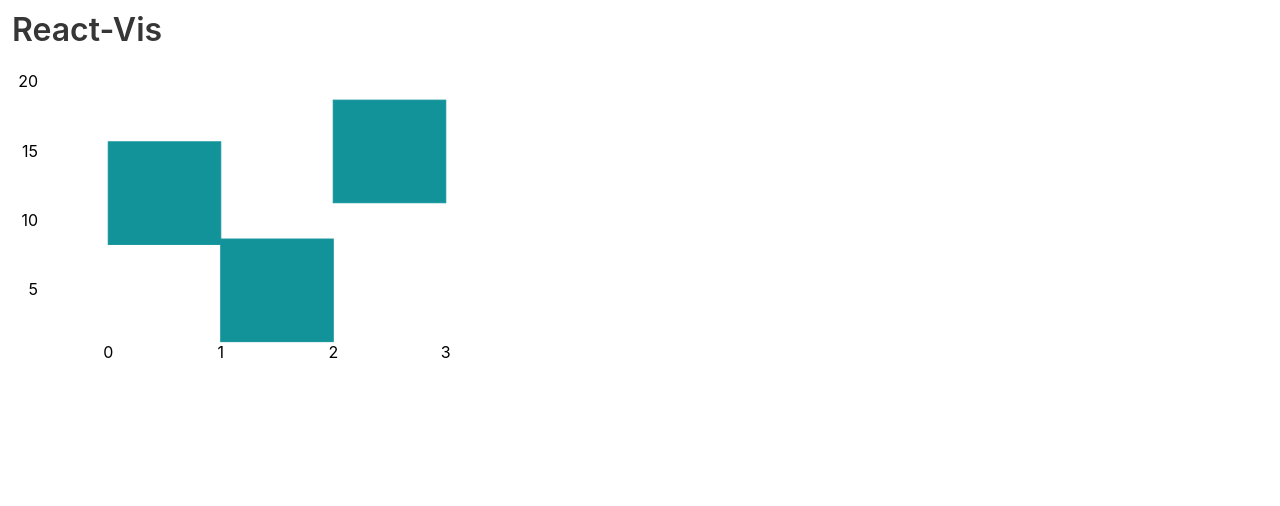
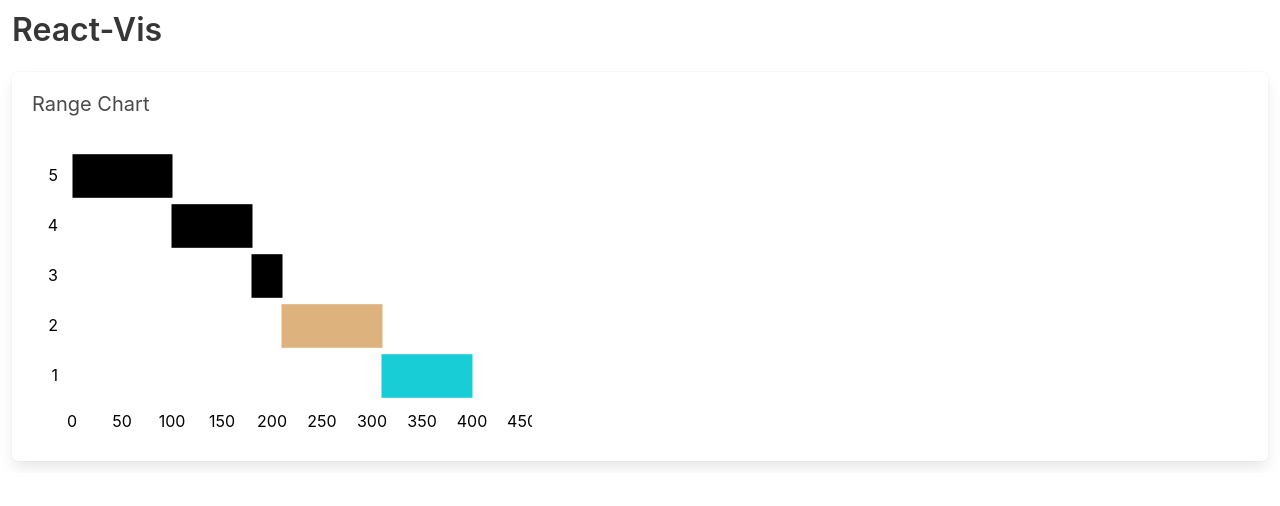
Before and after one commit to kewo22/k-react-dashboard, a Next.js app: page /reactvis in a window 1280 px wide. Shown: the top 506 px of the page. Built offline with nearby package versions, Linux system fonts and the light colour scheme.

Commit message:
victoru donut center text added

```diff
--- a/src/components/react-vis-components/ReactVisBar.tsx
+++ b/src/components/react-vis-components/ReactVisBar.tsx
@@ -3,31 +3,91 @@
 
 export default function ReactVisBar() {
 
-    const greenData: any = [
-        { x: 0, x0: 1, y: 12, y0: 2 },
-        { x: 1, x0: 2, y: 5, y0: 3 },
-        { x: 2, x0: 3, y: 15, y0: 4 }
+    const colorRange = [
+        '#19CDD7',
+        '#DDB27C',
+        '#88572C',
+        '#FF991F',
+        '#F15C17',
+        '#223F9A',
+        '#DA70BF',
+        '#125C77',
+        '#4DC19C',
+        '#776E57',
+        '#12939A',
+        '#17B8BE',
+        '#F6D18A',
+        '#B7885E',
+        '#FFCB99',
+        '#F89570',
+        '#829AE3',
+        '#E79FD5',
+        '#1E96BE',
+        '#89DAC1',
+        '#B3AD9E'
     ];
 
-    // const greenData: any = [
-    //     { x: 12, x0: 2, y: 0, y0: 1 },
-    //     { x: 5, x0: 3, y: 1, y0: 2 },
-    //     { x: 15, x0: 4, y: 2, y0: 3 }
+    const data: any =
+        [
+            {
+                x: 310,
+                x0: 400,
+                y: 1,
+                color: 1
+            },
+            {
+                x: 210,
+                x0: 310,
+                y: 2,
+                color: 2
+            },
+            {
+                x: 180,
+                x0: 210,
+                y: 3,
+                color: 'red'
+            },
+            {
+                x: 100,
+                x0: 180,
+                y: 4
+            },
+            {
+                x: 1,
+                x0: 100,
+                y: 5
+            },
+        ]
+
+    // const data = [
+    //     { x: 1, y: 310, y0: 400, color: 1 },
+    //     { x: 2, y: 210, y0: 310, color: 2 },
+    //     // { x: 3, y: 180, y0: 210, color: "#1cce67" },
+    //     // { x: 4, y: 100, y0: 180, color: "#0a70fd" },
+    //     // { x: 5, y: 1, y0: 100, color: "#7b61ff" }
     // ];
-
-    // const labelData: any = greenData.map((d: any, idx: any) => ({
-    //     x: d.x,
-    //     y: Math.max(greenData[idx].y, blueData[idx].y)
-    // }));
 
     return (
 
-        <XYPlot xType="ordinal" width={500} height={300} >
+        <XYPlot
+            // xType="ordinal"
+            width={500}
+            height={300}
+            colorRange={colorRange}
+            xDomain={[
+                0,
+                450
+            ]}
+            yDomain={[
+                1,
+                5
+            ]}
+        >
             <VerticalGridLines />
             <HorizontalGridLines />
             <XAxis />
             <YAxis />
-            <HorizontalBarSeries data={greenData} barWidth={0.5} />
+            <HorizontalBarSeries data={data} barWidth={0.5} />
             {/* <VerticalBarSeriesCanvas data={blueData} barWidth={10} /> */}
             {/* <LabelSeries data={labelData} /> */}
             {/* getLabel={(d: any) => d.x}  */}
--- a/src/pages/index.tsx
+++ b/src/pages/index.tsx
@@ -34,7 +34,7 @@
           <Victory />
         </div>
         <div className="column">
-          {/* <ReactVis /> */}
+          <ReactVis />
         </div>
       </div>
 
--- a/src/pages/reactvis.tsx
+++ b/src/pages/reactvis.tsx
@@ -8,7 +8,11 @@
 
         <DefaultLayout title='React-Vis'>
 
-            <ReactVisBar></ReactVisBar>
+            <div className="box">
+                <h1 className="subtitle">{'Range Chart'}</h1>
+                <ReactVisBar></ReactVisBar>
+            </div>
+
 
         </DefaultLayout>
     )
```
Also changed, not shown: src/components/victory/VDonutChart.tsx (+20 -0 lines).
